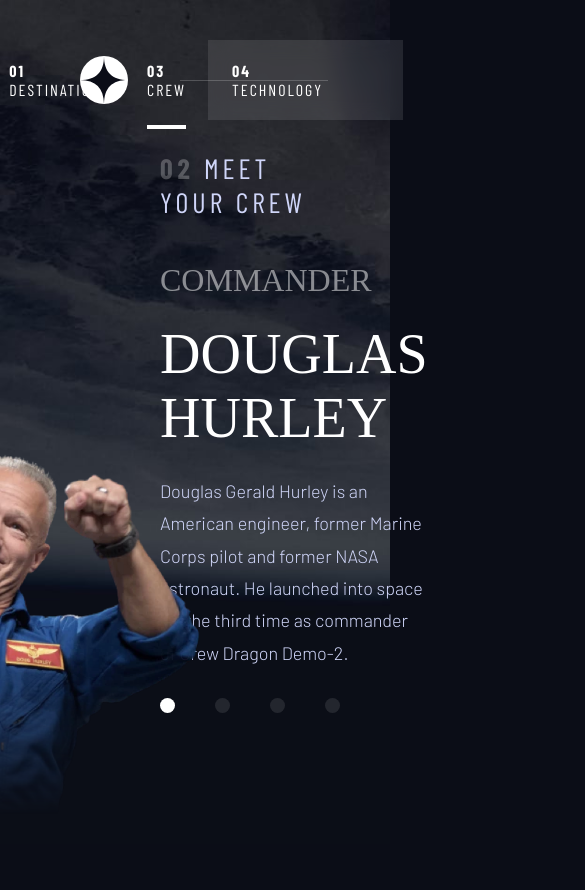
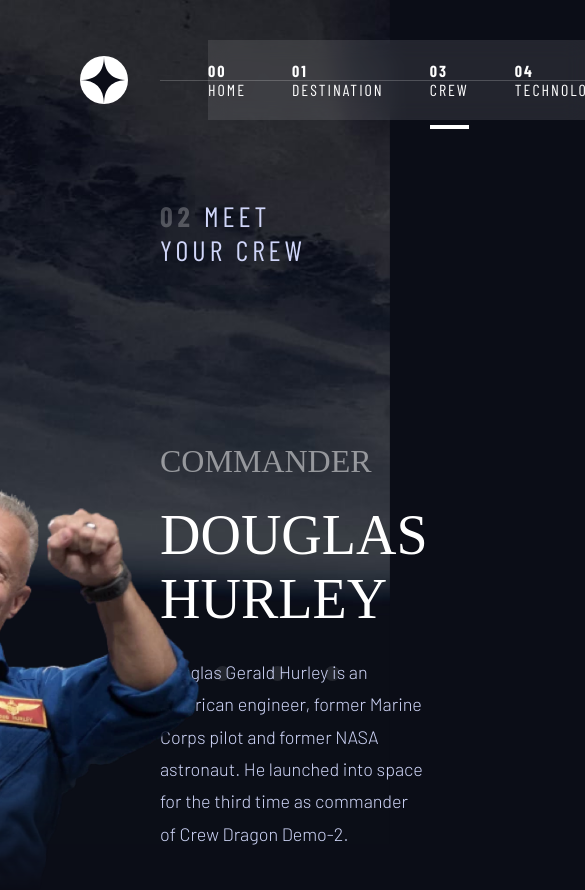
Before and after one commit to aminetiouk/space-tourism-website, a React (Vite) app: page /crew in a window 390 px wide. Shown: the top 890 px of the page, 585 px wide, since content can reach past the window. Before the commit the page ends 844 px from the top, so only its background shows below. Built offline with nearby package versions, Linux system fonts and the light colour scheme; a web font is replaced by a local one.

Commit message:
style: enhance layout and responsiveness for destination and crew pages

```diff
--- a/src/App.css
+++ b/src/App.css
@@ -73,6 +73,14 @@
   color: var(--white);
   background-color: var(--blue-900);
   height: 100vh;
+  position: relative;
+}
+
+.container {
+  width: 1440px;
+  height: 1024px;
+  margin: 0 auto;
+  overflow: hidden;
   position: relative;
 }
 
@@ -176,11 +184,9 @@
 }
 
 .background {
-  height: 100vh;
-  width: 100vw;
   background-size: cover;
   background-position: center;
-  position: absolute;
+  position: fixed;
   inset: 0;
   z-index: -1;
   overflow: hidden;
@@ -203,12 +209,12 @@
 .home {
   height: calc(100vh - 80px - 40px);
   display: flex;
-  padding: 0 11rem;
+  margin: 0 10rem;
 }
 
 .hero {
   display: grid;
-  margin-top: 15rem;
+  margin-top: 25rem;
   height: 100%;
   grid-template-columns: 1fr 1fr;
 }
@@ -270,12 +276,11 @@
 
 .nav-line {
   height: 1px;
-  width: clamp(100px, 38vw, 900px);
+  width: 600px;
   background-color: rgba(255, 255, 255, 0.2);
-  margin-left: 20px;
   z-index: 999;
+  position: absolute;
   left: 10rem;
-  position: absolute;
 }
 
 .nav-links {
@@ -283,7 +288,7 @@
   backdrop-filter: blur(10px);
   display: flex;
   height: 80px;
-  width: calc(100vw / 2);
+  width: 704px;
   margin-left: auto;
   padding-right: 5rem;
   justify-content: end;
@@ -325,7 +330,8 @@
 
 /* Destination */
 .destination-page {
-  padding: 2rem 10rem 5rem 10rem;
+  padding: 5rem 10rem 5rem 10rem;
+  height: 100%;
 }
 
 @keyframes rotate {
@@ -384,9 +390,9 @@
 .destination {
   display: flex;
   flex-direction: row;
-  gap: 5rem;
+  gap: 8rem;
   align-items: flex-start;
-  margin-top: 7rem;
+  margin-top: 10rem;
 }
 
 .destination-tabs__active {
@@ -423,17 +429,16 @@
 
 /* CREW */
 .crew-container {
-  padding: 2rem 5rem 0rem 10rem;
+  padding: 5rem 5rem 0rem 10rem;
   height: calc(100vh - 80px - 40px);
 }
 
 .crew {
   display: grid;
   grid-template-columns: 1fr 1fr;
-  grid-template-rows: 450px;
+  grid-template-rows: 500px;
+  column-gap: 5rem;
   position: relative;
-  height: 100%;
-
 }
 
 .crew-content {
@@ -444,14 +449,14 @@
 
 .crew-container nav {
   position: absolute;
-  bottom: 8rem;
+  bottom: 10rem;
   left: 10rem;
 }
 
 .crew-info {
   display: flex;
   flex-direction: column;
-  justify-content: end;
+  padding-top: 11rem;
   gap: 24px;
   height: 100%;
 }
@@ -477,23 +482,24 @@
 
 .image-container {
   position: absolute;
-  top: 100px;
+  top: 90px;
   right: 100px;
 }
 
 .crew-image {
-  width: 400px;
+  width: 450px;
   -webkit-mask-image: linear-gradient(to bottom, black 70%, transparent 100%);
   mask-image: linear-gradient(to bottom, black 70%, transparent 100%);
 }
 
 .crew-image__edit {
-  width: 350px;
+  width: 360px;
   position: absolute;
+  top: -50px;
   right: 100px;
 }
 .crew-image__edit1 {
   position: absolute;
   right: 10px;
-  top: -50px;
+  top: -80px;
 }
```
